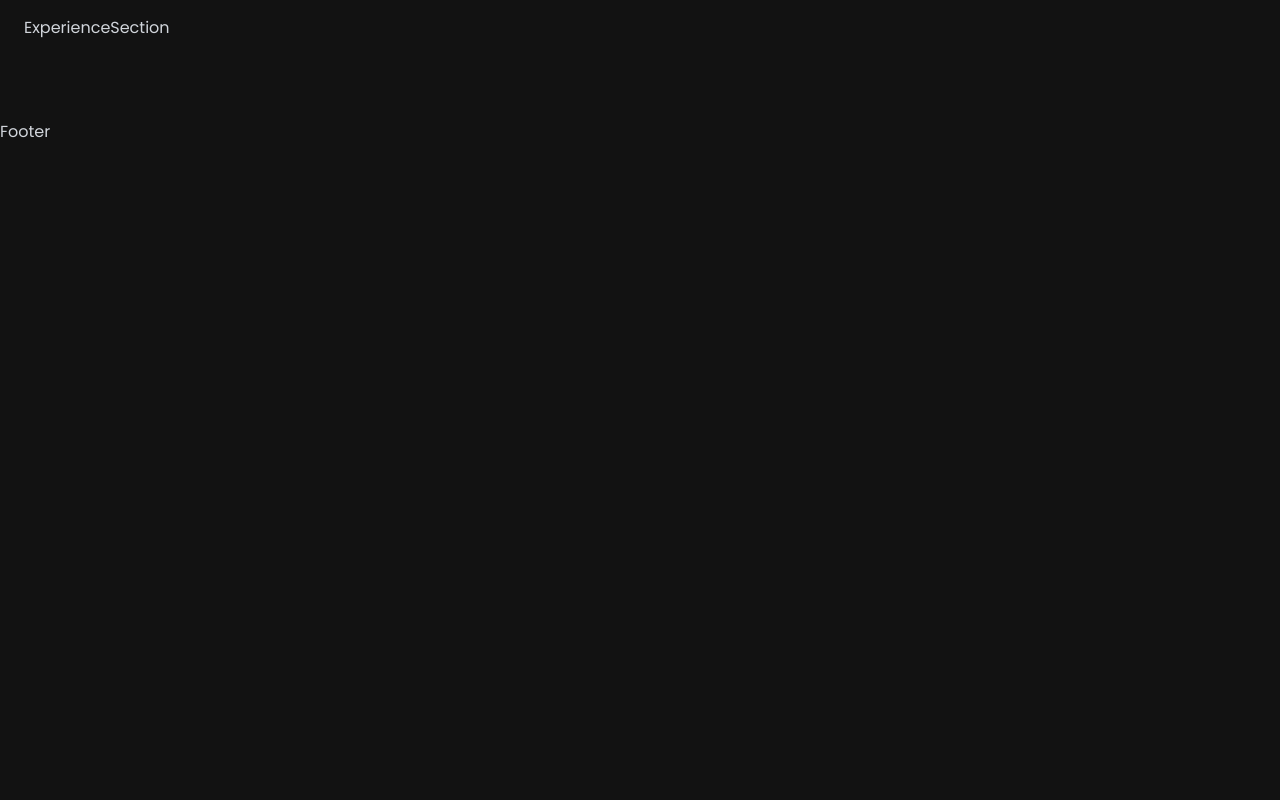
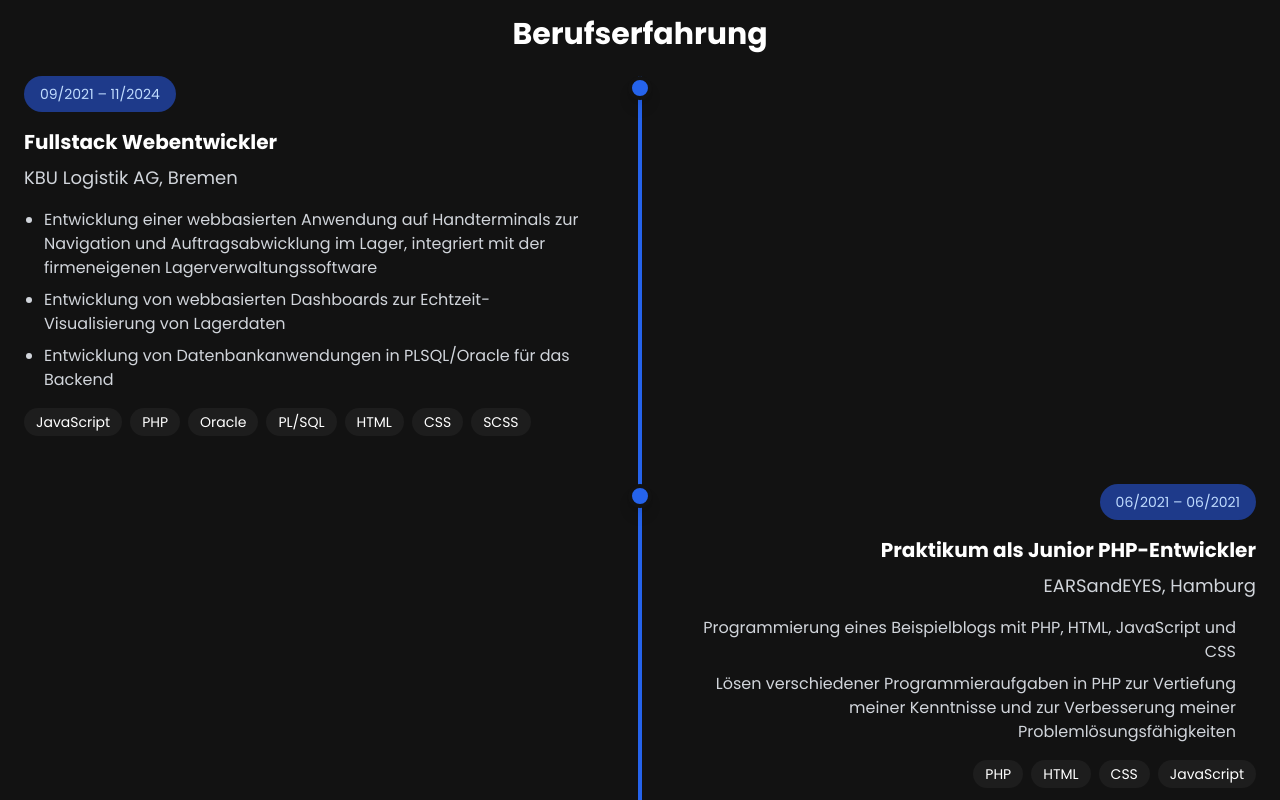
Before and after one commit to adriangoerken/portfolio, a React (Vite) app: page / in a window 1280 px wide. Shown: the part 1140-1940 px from the top of the page. Before the commit the page ends 1284 px from the top, so only its background shows below. Built offline with nearby package versions, Linux system fonts and the light colour scheme.

Commit message:
feat: Add ExperienceSection and ExperienceTimeline components with TimelineItem for displaying work experience

```diff
--- a/src/components/sections/ExperienceSection.tsx
+++ /dev/null
@@ -1,18 +0,0 @@
-import React from 'react';
-
-const ExperienceSection = () => {
-	{
-		/*
-				3. Experience Section:
-				For each role:
-					Clear timeline
-					Company and position
-					Quantifiable achievements (metrics, percentages, outcomes)
-					Technologies utilized
-				Consider a visual timeline format
-				 */
-	}
-	return <div>ExperienceSection</div>;
-};
-
-export default ExperienceSection;
--- /dev/null
+++ b/src/components/sections/ExperienceSection/ExperienceTimeline.tsx
@@ -0,0 +1,79 @@
+import { Experience } from '../../../types/experience';
+import TimelineItem from '../../ui/TimelineItem';
+
+const ExperienceTimeline = () => {
+	const experiences: Experience[] = [
+		{
+			id: 1,
+			period: '09/2021 – 11/2024',
+			title: 'Fullstack Webentwickler',
+			company: 'KBU Logistik AG',
+			location: 'Bremen',
+			achievements: [
+				'Entwicklung einer webbasierten Anwendung auf Handterminals zur Navigation und Auftragsabwicklung im Lager, integriert mit der firmeneigenen Lagerverwaltungssoftware',
+				'Entwicklung von webbasierten Dashboards zur Echtzeit-Visualisierung von Lagerdaten',
+				'Entwicklung von Datenbankanwendungen in PLSQL/Oracle für das Backend',
+			],
+			technologies: [
+				'JavaScript',
+				'PHP',
+				'Oracle',
+				'PL/SQL',
+				'HTML',
+				'CSS',
+				'SCSS',
+			],
+		},
+		{
+			id: 2,
+			period: '06/2021 – 06/2021',
+			title: 'Praktikum als Junior PHP-Entwickler',
+			company: 'EARSandEYES',
+			location: 'Hamburg',
+			achievements: [
+				'Programmierung eines Beispielblogs mit PHP, HTML, JavaScript und CSS',
+				'Lösen verschiedener Programmieraufgaben in PHP zur Vertiefung meiner Kenntnisse und zur Verbesserung meiner Problemlösungsfähigkeiten',
+			],
+			technologies: ['PHP', 'HTML', 'CSS', 'JavaScript'],
+		},
+		{
+			id: 3,
+			period: '08/2018 – 06/2021',
+			title: 'Ausbildung zum Fachinformatiker für Anwendungsentwicklung',
+			company: 'Theodor-Schäfer-Berufsbildungswerk',
+			location: 'Husum',
+			achievements: [
+				'Erwerb fundierter Kenntnisse in HTML, CSS, PHP, JavaScript und relationalen Datenbanken wie MySQL',
+				'Erwerb grundlegender Kenntnisse in agiler Softwareentwicklung nach SCRUM',
+				'Abschlussnote: 2,3',
+			],
+			technologies: [
+				'HTML',
+				'CSS',
+				'PHP',
+				'JavaScript',
+				'MySQL',
+				'SCRUM',
+			],
+		},
+	];
+
+	return (
+		<div className="relative">
+			{/* Vertical line */}
+			<div className="absolute left-0 md:left-1/2 transform md:-translate-x-1/2 h-full w-1 bg-blue-600 hidden md:block"></div>
+
+			<div className="space-y-12">
+				{experiences.map((experience, index) => (
+					<TimelineItem
+						key={experience.id}
+						experience={experience}
+						isEven={index % 2 === 0}
+					/>
+				))}
+			</div>
+		</div>
+	);
+};
+
+export default ExperienceTimeline;
--- /dev/null
+++ b/src/components/sections/ExperienceSection/index.tsx
@@ -0,0 +1,15 @@
+import SectionHeading from '../../ui/SectionHeading';
+import ExperienceTimeline from './ExperienceTimeline';
+
+const ExperienceSection = () => {
+	return (
+		<div aria-labelledby="experience-heading">
+			<SectionHeading id="experience-heading">
+				Berufserfahrung
+			</SectionHeading>
+			<ExperienceTimeline />
+		</div>
+	);
+};
+
+export default ExperienceSection;
--- /dev/null
+++ b/src/components/ui/TimelineItem.tsx
@@ -0,0 +1,78 @@
+import { Experience } from '../../types/experience';
+import { motion } from 'framer-motion';
+
+type TimelineItemProps = {
+	experience: Experience;
+	isEven: boolean;
+};
+
+const TimelineItem = ({ experience, isEven }: TimelineItemProps) => {
+	return (
+		<div className="flex flex-col md:flex-row items-start">
+			{/* Timeline node and content alignment */}
+			<motion.div
+				className={`w-full md:w-1/2 mb-8 md:mb-0 ${
+					isEven
+						? 'md:pr-12 text-left'
+						: 'md:pl-12 md:ml-auto md:text-right'
+				}`}
+				initial={{ opacity: 0, x: isEven ? -50 : 50 }}
+				whileInView={{ opacity: 1, x: 0 }}
+				viewport={{ once: true }}
+				transition={{ duration: 0.5 }}
+			>
+				{/* Date badge */}
+				<div className="inline-block px-4 py-2 bg-blue-900 text-blue-200 rounded-full text-sm font-medium mb-4">
+					{experience.period}
+				</div>
+
+				{/* Role and company */}
+				<h3 className="text-xl font-bold text-white mb-2">
+					{experience.title}
+				</h3>
+				<h4 className="text-lg font-medium text-gray-300 mb-4">
+					{experience.company}, {experience.location}
+				</h4>
+
+				{/* Achievements */}
+				<ul
+					className={`list-disc ml-5 mb-4 text-gray-300 space-y-2 ${
+						!isEven && 'md:ml-auto md:mr-5 md:text-right'
+					}`}
+				>
+					{experience.achievements.map((achievement, index) => (
+						<li
+							key={index}
+							className={`${!isEven && 'md:list-none'}`}
+						>
+							{achievement}
+						</li>
+					))}
+				</ul>
+
+				{/* Technologies */}
+				<div
+					className={`flex flex-wrap gap-2 ${
+						!isEven && 'md:justify-end'
+					}`}
+				>
+					{experience.technologies.map((tech, index) => (
+						<span
+							key={index}
+							className="px-3 py-1 bg-elevation-100 text-white text-sm rounded-full"
+						>
+							{tech}
+						</span>
+					))}
+				</div>
+			</motion.div>
+
+			{/* Timeline node (visible only on medium screens and up) */}
+			<div className="hidden md:block absolute left-1/2 transform -translate-x-1/2">
+				<div className="w-6 h-6 rounded-full bg-blue-600 border-4 border-custom-gray shadow-lg"></div>
+			</div>
+		</div>
+	);
+};
+
+export default TimelineItem;
--- a/src/pages/IndexPage.tsx
+++ b/src/pages/IndexPage.tsx
@@ -1,7 +1,7 @@
 import AnimatedSectionWrapper from '../components/layout/AnimatedSectionWrapper';
-import ExperienceSection from '../components/sections/ExperienceSection';
 import HeroSection from '../components/sections/HeroSection';
 import SummarySection from '../components/sections/SummarySection';
+import ExperienceSection from '../components/sections/ExperienceSection';
 
 const IndexPage = () => {
 	return (
--- /dev/null
+++ b/src/types/experience.ts
@@ -0,0 +1,9 @@
+export type Experience = {
+	id: number;
+	period: string;
+	title: string;
+	company: string;
+	location: string;
+	achievements: string[];
+	technologies: string[];
+};
```
